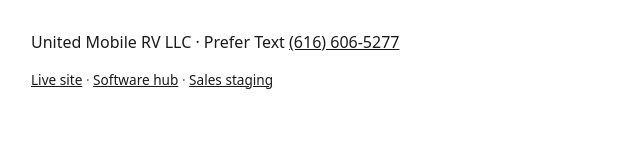
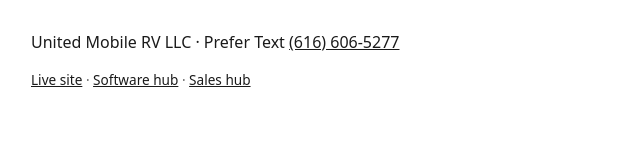
Before and after one commit to crashdummy88/umrt-status, a plain HTML site: page index.html in a window 1280 px wide. Shown: the part 1073-1222 px from the top of the page, 293-933 px from the left. Drawn offline with Linux system fonts and the light colour scheme.

Commit message:
soft: rename footer Sales staging → Sales hub (Brand non-blocking)

```diff
--- a/index.html
+++ b/index.html
@@ -69,7 +69,7 @@
     <p class="fine">
       <a href="https://unitedmobilerv.com/">Live site</a> ·
       <a href="https://umrt-software.pages.dev/">Software hub</a> ·
-      <a href="https://united-mobile-rv.pages.dev/">Sales staging</a>
+      <a href="https://united-mobile-rv.pages.dev/">Sales hub</a>
     </p>
   </footer>
 </body>
```
